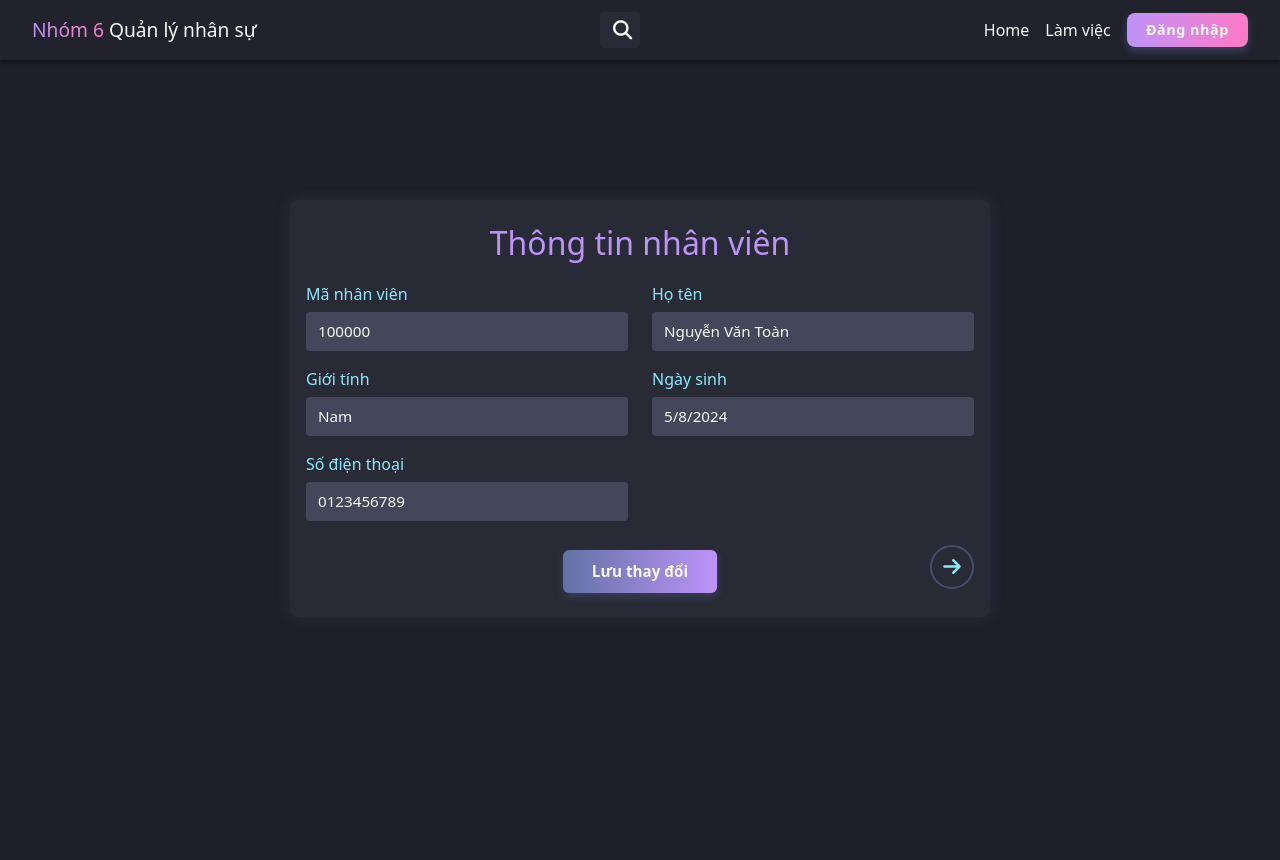
After one commit to HieuNguyen3112/BMCSDL-Final, a PHP site: page /profile.php in a window 1280 px wide. The commit adds this page. Run offline with PHP 8.4, Linux system fonts and the light colour scheme.

Commit message:
profile page update 'nd navigate slide transition

```diff
--- /dev/null
+++ b/profile.php
@@ -0,0 +1,88 @@
+<?php
+session_start();
+require 'template/header.php';
+?>
+
+<link rel="stylesheet" href="public/css/profile.css">
+
+<div class="main-content">
+  <div class="profile-container">
+    <section class="profile-form">
+      <h2>Thông tin nhân viên</h2>
+      <form id="emp-form" action="controller/EmployeeController.php" method="post">
+
+        <!-- SLIDER WRAPPER -->
+        <div class="form-slider">
+          <!-- STEP 1 -->
+          <div class="form-step form-step-active">
+            <div class="grid-2cols">
+              <div class="form-group">
+                <label for="emp_id">Mã nhân viên</label>
+                <input type="text" id="emp_id" name="emp_id" value="100000" readonly>
+              </div>
+              <div class="form-group">
+                <label for="emp_name">Họ tên</label>
+                <input type="text" id="emp_name" name="emp_name" value="Nguyễn Văn Toàn">
+              </div>
+              <div class="form-group">
+                <label>Giới tính</label>
+                <input type="text" name="gender" value="Nam">
+              </div>
+              <div class="form-group">
+                <label for="dob">Ngày sinh</label>
+                <input type="text" id="dob" name="dob" value="5/8/2024">
+              </div>
+              <div class="form-group">
+                <label for="phone">Số điện thoại</label>
+                <input type="text" id="phone" name="phone" value="0123456789">
+              </div>
+            </div>
+          </div>
+
+          <!-- STEP 2 -->
+          <div class="form-step">
+            <div class="grid-2cols">
+              <div class="form-group">
+                <label for="salary">Lương</label>
+                <input type="text" id="salary" name="salary" value="19,000,000">
+              </div>
+              <div class="form-group">
+                <label for="allowance">Phụ cấp</label>
+                <input type="text" id="allowance" name="allowance" value="2,400,000">
+              </div>
+              <div class="form-group">
+                <label for="tax_id">Mã số thuế</label>
+                <input type="text" id="tax_id" name="tax_id" value="1225255529">
+              </div>
+              <div class="form-group">
+                <label for="position">Tên chức vụ</label>
+                <input type="text" id="position" name="position" value="Nhân viên">
+              </div>
+              <div class="form-group">
+                <label for="department">Tên phòng</label>
+                <input type="text" id="department" name="department" value="Phòng IT">
+              </div>
+            </div>
+          </div>
+        </div>
+        <!-- /form-slider -->
+
+        <!-- Navigation -->
+        <div class="form-navigation">
+          <button type="button" class="step-btn btn-prev">
+            <i class="fa fa-arrow-left"></i>
+          </button>
+          <button type="button" class="step-btn btn-next">
+            <i class="fa fa-arrow-right"></i>
+          </button>
+          <button type="submit" class="btn-save">Lưu thay đổi</button>
+        </div>
+      </form>
+    </section>
+  </div>
+</div>
+
+<?php
+require 'template/footer.php';
+?>
+<script src="public/js/profile.js"></script>
--- /dev/null
+++ b/public/CSS/profile.css
@@ -0,0 +1,149 @@
+/* Đẩy nội dung xuống sau navbar */
+.main-content {
+    margin-top: 60px;
+  }
+
+  /* Centring container */
+  .profile-container {
+    display: flex;
+    justify-content: center;
+    padding: 1rem;
+  }
+
+  /* Form wrapper for animation */
+  .profile-form {
+    position: relative;
+    overflow: hidden;
+    width: 100%;
+    max-width: 700px;           /* giảm từ 800 → 700 */
+    background: #282a36;
+    border-radius: 8px;
+    padding: 1.5rem 0;          /* padding trên-dưới nhỏ lại */
+    box-shadow: 0 0 15px rgba(98,114,164,0.2);
+  }
+
+  /* Title */
+  .profile-form h2 {
+    margin-bottom: 1.2rem;
+    color: #bd93f9;
+    text-align: center;
+  }
+
+  /* Two-column grid */
+  .grid-2cols {
+    display: grid;
+    grid-template-columns: repeat(2,1fr);
+    gap: 1rem 1.5rem;           /* giảm gap */
+  }
+
+  /* Slider container: 2 steps side by side */
+  .form-slider {
+    display: flex;
+    width: 200%;
+    transition: transform 0.5s ease-in-out;
+  }
+
+  /* Each step takes 50%, với padding “hít thở” */
+  .form-step {
+    flex: 0 0 50%;
+    box-sizing: border-box;
+    padding: 0 1rem;            /* giảm padding ngang */
+  }
+
+  /* Fields styling */
+  .form-group {
+    display: flex;
+    flex-direction: column;
+  }
+  .form-group label {
+    margin-bottom: 0.4rem;
+    color: #8be9fd;
+    font-weight: 500;
+  }
+  .form-group input {
+    padding: 0.5rem 0.75rem;
+    border: none;
+    border-radius: 4px;
+    background: #44475a;
+    color: #f8f8f2;
+    font-size: 0.95rem;
+    transition: background 0.2s, box-shadow 0.2s;
+  }
+  .form-group input:focus {
+    background: #3e3b62;
+    box-shadow: 0 0 0 2px rgba(98,114,164,0.5);
+    outline: none;
+  }
+
+  /* Navigation area */
+  .form-navigation {
+    position: relative;
+    margin-top: 1.5rem;         /* giảm margin-top */
+    height: 48px;
+  }
+
+  /* Arrow buttons */
+  .step-btn {
+    position: absolute;
+    top: 0;
+    width: 44px; height: 44px;  /* nhỏ hơn tí */
+    border: 2px solid rgba(98,114,164,0.5);
+    border-radius: 50%;
+    background: transparent;
+    color: #8be9fd;
+    font-size: 1.25rem;
+    display: flex;
+    align-items: center;
+    justify-content: center;
+    cursor: pointer;
+    transition: background 0.2s, transform 0.2s, border-color 0.2s;
+  }
+  .step-btn:hover {
+    background: rgba(98,114,164,0.3);
+    transform: scale(1.15);
+    border-color: #50fa7b;
+  }
+  .step-btn:active {
+    transform: scale(1.05);
+  }
+  .btn-prev { left: 1rem; }      /* đẩy vào 1rem khỏi mép */
+  .btn-next { right: 1rem; }
+
+  /* Save button */
+  .btn-save {
+    position: absolute;
+    left: 50%; bottom: 0;
+    transform: translateX(-50%);
+    background: linear-gradient(90deg,#6272a4,#bd93f9);
+    color: #f8f8f2;
+    border: none;
+    padding: 0.65rem 1.8rem;     /* nhỏ lại tí */
+    border-radius: 6px;
+    font-size: 0.95rem;
+    font-weight: bold;
+    cursor: pointer;
+    box-shadow: 0 4px 8px rgba(98,114,164,0.3);
+    transition: transform 0.25s ease, box-shadow 0.25s ease;
+  }
+  .btn-save:hover {
+    transform: translate(-50%,-3px);
+  }
+  .btn-save:active {
+    transform: translateX(-50%) scale(0.97);
+    box-shadow: 0 2px 6px rgba(0,0,0,0.2);
+  }
+
+  /* Responsive: one column */
+  @media (max-width:768px) {
+    .grid-2cols { grid-template-columns:1fr; }
+    .form-navigation {
+      display: flex;
+      justify-content: space-between;
+      height: auto;
+      padding-top: 1rem;
+    }
+    .step-btn, .btn-save {
+      position: static;
+      transform: none;
+    }
+  }
--- /dev/null
+++ b/public/JS/profile.js
@@ -0,0 +1,30 @@
+// profile.js – slide giữa 2 bước
+document.addEventListener('DOMContentLoaded', () => {
+    const form   = document.getElementById('emp-form');
+    const slider = form.querySelector('.form-slider');
+    const steps  = slider.children;
+    const btnNext= form.querySelector('.btn-next');
+    const btnPrev= form.querySelector('.btn-prev');
+    let idx = 0;
+
+    function updateButtons() {
+      btnPrev.style.display = idx === 0 ? 'none' : 'flex';
+      btnNext.style.display = idx === steps.length - 1 ? 'none' : 'flex';
+    }
+
+    function slideTo(i) {
+      idx = i;
+      slider.style.transform = `translateX(-${i * 50}%)`;
+      updateButtons();
+    }
+
+    btnNext.addEventListener('click', () => {
+      if (idx < steps.length - 1) slideTo(idx + 1);
+    });
+    btnPrev.addEventListener('click', () => {
+      if (idx > 0) slideTo(idx - 1);
+    });
+
+    // Khởi tạo
+    slideTo(0);
+  });
--- a/signin.php
+++ b/signin.php
@@ -30,7 +30,7 @@ require 'template/header.php';
                         <input type="password" name="password" class="form-control" placeholder="Mật khẩu của bạn" required>
                     </div>
                     <div class="d-grid">
-                        <button type="submit" class="btn-login">Đăng nhập</button>
+                        <button type="submit" class="btn-login" onclick="location.href='profile.php'">Đăng nhập</button>
                     </div>
                 </form>
             </div>
```
